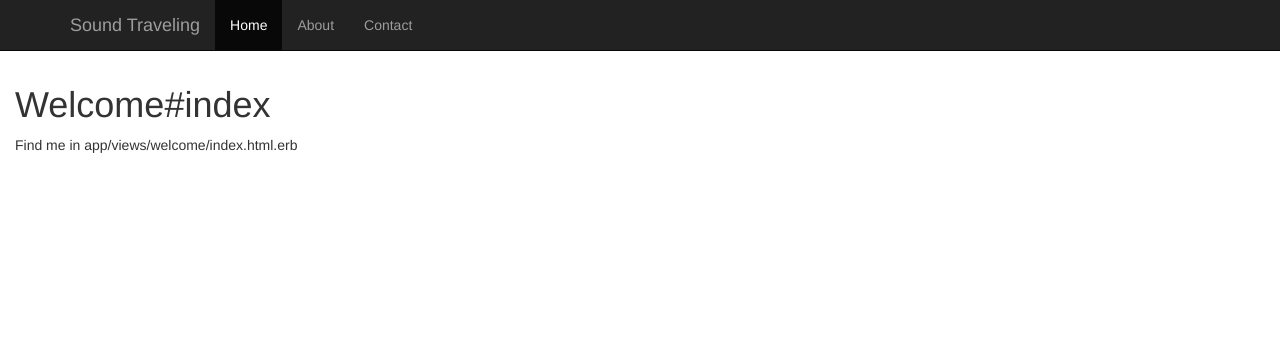
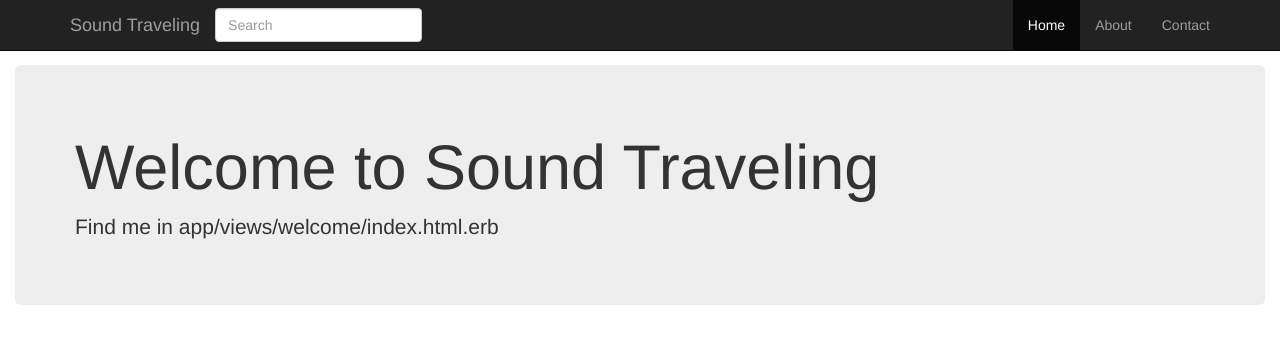
Before and after one commit to theandrewykim/sound_traveling, a Rails app: page / in a window 1280 px wide. Shown: the top 344 px of the page. Run offline with Rails 7, Linux system fonts and the light colour scheme; style sheets or scripts are compiled from the project's sources; some libraries are stand-ins or nearby versions.

Commit message:
Add styles

```diff
--- a/app/assets/stylesheets/app.css.scss
+++ /dev/null
@@ -1,3 +0,0 @@
-body {
-    padding-top: 65px;
-}
--- a/app/views/layouts/application.html.erb
+++ b/app/views/layouts/application.html.erb
@@ -24,11 +24,17 @@
           <a class="navbar-brand" href="#">Sound Traveling</a>
         </div>
         <div id="navbar" class="collapse navbar-collapse">
-          <ul class="nav navbar-nav">
+          <ul class="nav navbar-nav navbar-right">
             <li class="active"><a href="#">Home</a></li>
             <li><a href="#about">About</a></li>
             <li><a href="#contact">Contact</a></li>
           </ul>
+          <form class="navbar-form" role="search">
+            <div class="form-group">
+                <input type="text" class="form-control" placeholder="Search">
+            </div>
+              <!-- <button type="submit" class="btn btn-default">Submit</button> -->
+          </form>
         </div><!--/.nav-collapse -->
       </div>
     </nav>
--- a/app/views/welcome/index.html.erb
+++ b/app/views/welcome/index.html.erb
@@ -1,2 +1,4 @@
-<h1>Welcome#index</h1>
-<p>Find me in app/views/welcome/index.html.erb</p>
+<div class="jumbotron">
+  <h1>Welcome to Sound Traveling</h1>
+  <p>Find me in app/views/welcome/index.html.erb</p>
+</div>
```
